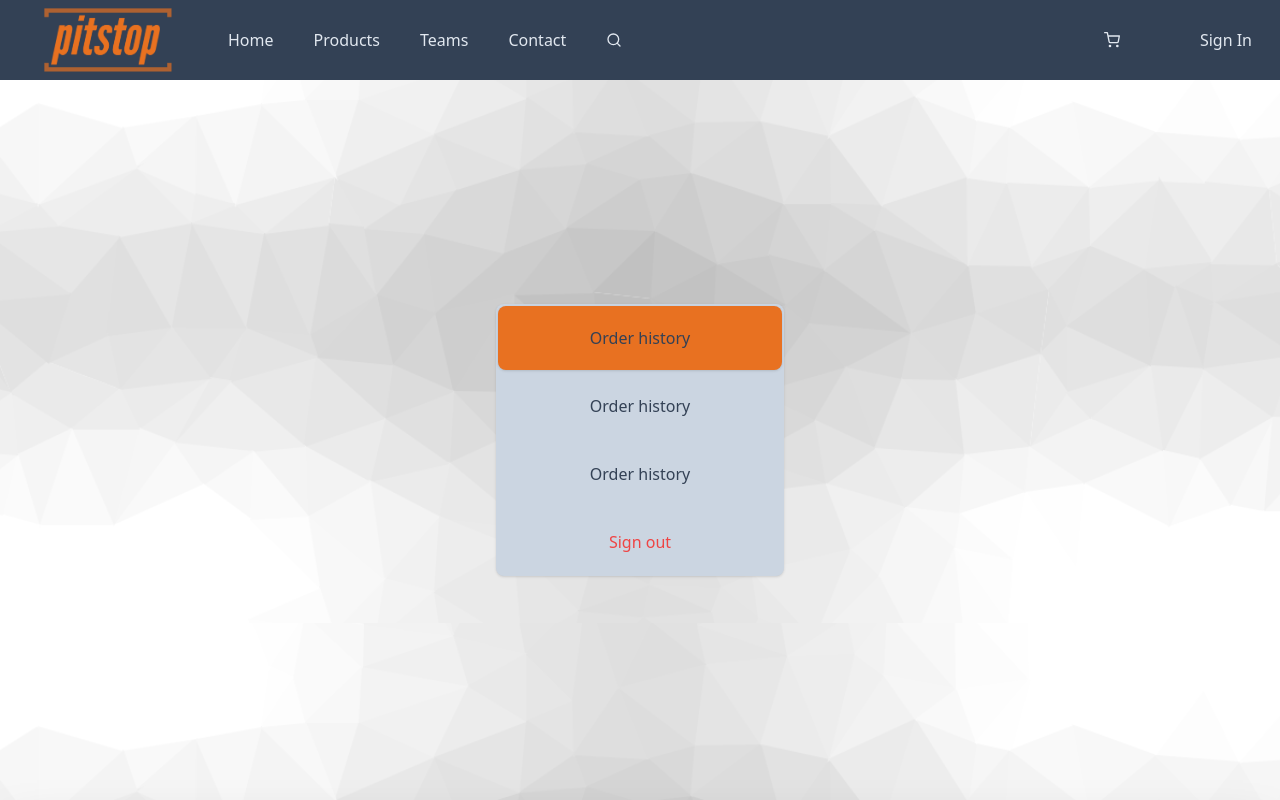
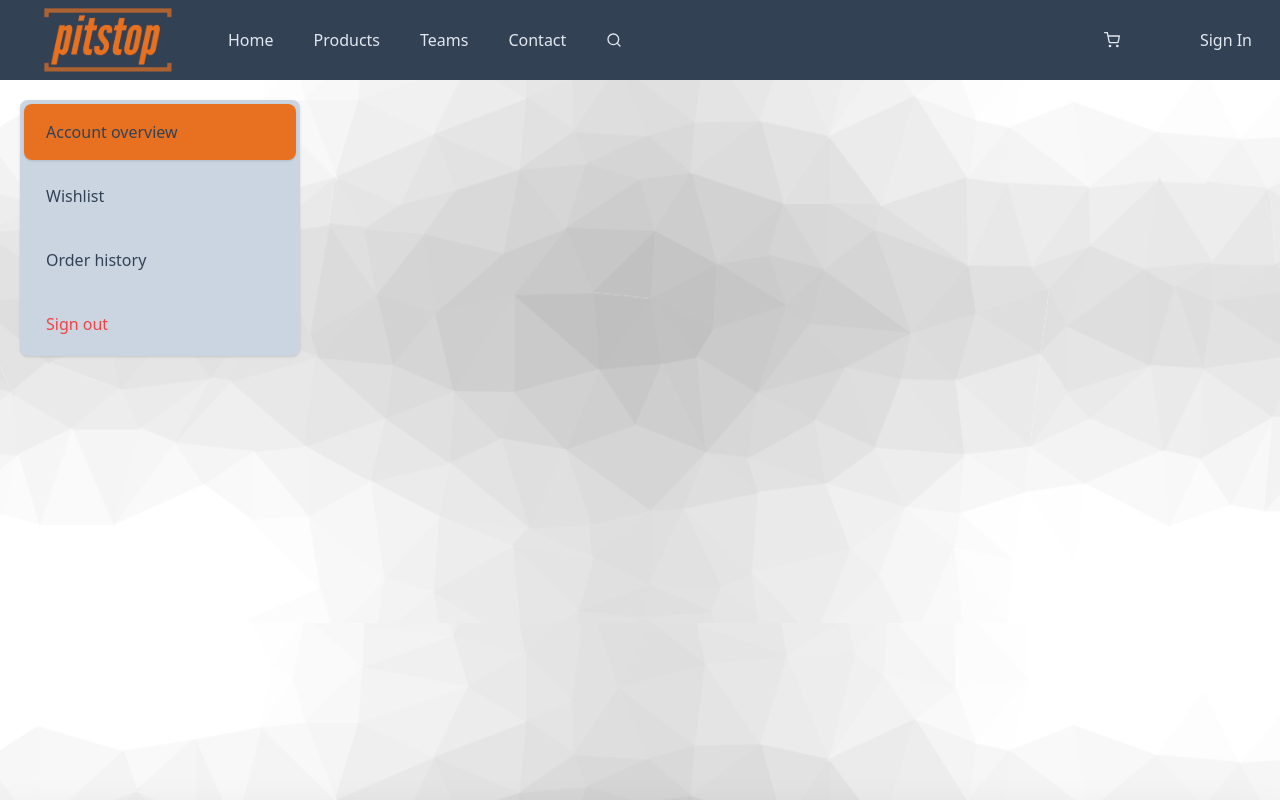
Before and after one commit to WeikeShi0730/pitstop, a Next.js app: page /account/1 in a window 1280 px wide. Shown: the top 800 px of the page. Built offline with nearby package versions, Linux system fonts and the light colour scheme; no server answers.

Commit message:
Change account menu css

```diff
--- a/components/account-menu.component.tsx
+++ b/components/account-menu.component.tsx
@@ -6,20 +6,18 @@ const AccountMenu = () => {
   const [currentSelection, setCurrentSelection] = useState(0);
 
   const tabStyle = (selected: boolean) => {
-    return `font-light h-16 m-0.5 flex items-center justify-center text-slate-700 rounded-lg focus:outline-none ${
+    return `font-light h-14 m-1 flex items-center justify-start px-5 text-slate-700 rounded-lg focus:outline-none border-2 border-transparent ${
       selected ? "bg-orange-theme shadow text-slate-50" : "hover:bg-slate-50"
     }`;
   };
   const signoutStyle = (selected: boolean) => {
-    return `font-light h-16 m-0.5 flex items-center justify-center text-red-500 rounded-lg focus:outline-none ${
-      selected
-        ? "bg-red-500 shadow text-slate-100"
-        : "hover:border-red-400 hover:border-2"
+    return `font-light h-14 m-1 flex items-center justify-start px-5 text-red-500 rounded-lg focus:outline-none border-2 border-transparent ${
+      selected ? "bg-red-500 shadow text-slate-100" : "hover:border-red-400"
     }`;
   };
 
   return (
-    <div className="w-72">
+    <div className="w-72 m-5">
       <Tab.Group
         defaultIndex={1}
         selectedIndex={currentSelection - 1}
@@ -29,11 +27,9 @@ const AccountMenu = () => {
       >
         <Tab.List className="flex flex-col bg-slate-300 rounded-lg shadow">
           <Tab className={({ selected }) => tabStyle(selected)}>
-            Order history
+            Account overview
           </Tab>
-          <Tab className={({ selected }) => tabStyle(selected)}>
-            Order history
-          </Tab>
+          <Tab className={({ selected }) => tabStyle(selected)}>Wishlist</Tab>
           <Tab className={({ selected }) => tabStyle(selected)}>
             Order history
           </Tab>
--- a/components/account.component.tsx
+++ b/components/account.component.tsx
@@ -2,8 +2,13 @@ import AccountMenu from "./account-menu.component";
 
 const Account = () => {
   return (
-    <div className="text-slate-700 min-h-content w-full flex items-center justify-center">
-      <AccountMenu />
+    <div className="text-slate-700 min-h-content w-full">
+      <div className="h-full w-full grid grid-cols-1 md:grid-cols-4">
+        <div className="col-span-1 w-full h-full flex items-start justify-center">
+          <AccountMenu />
+        </div>
+        <div className="col-span-1 md:col-span-3"></div>
+      </div>
     </div>
   );
 };
--- a/components/sign-out.component.tsx
+++ b/components/sign-out.component.tsx
@@ -48,7 +48,7 @@ const SignOut = () => {
       <NoScrollLink href="/">
         <a
           onClick={clearCurrentUser}
-          className="font-light w-full"
+          className="font-light w-full text-left"
         >
           Sign out
         </a>
```
